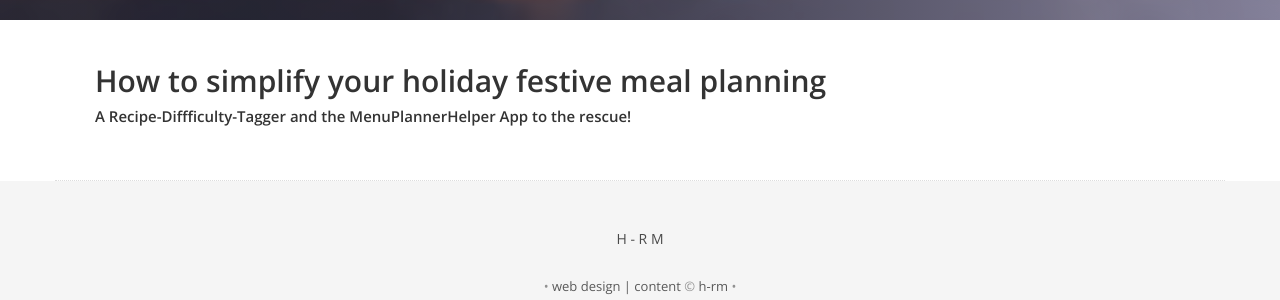
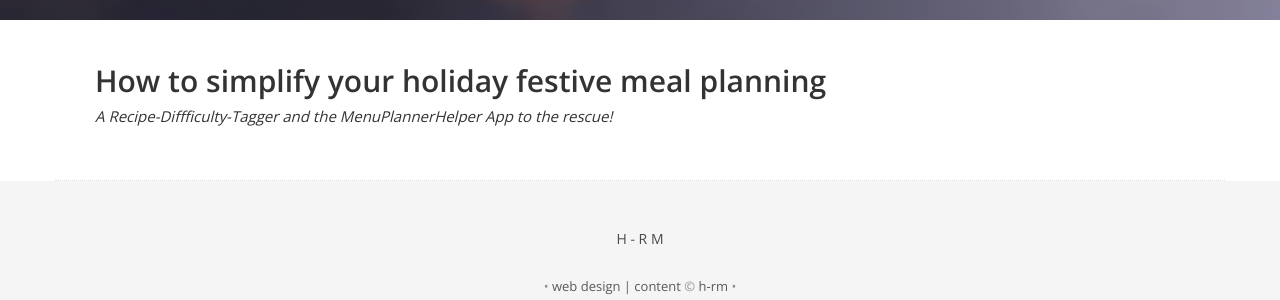
Before and after one commit to hengrumay/hengrumay.github.io, a Jekyll site: the page built from blog.html, in a window 1280 px wide. Shown: the part 302-602 px from the top of the page. Built offline with Jekyll 4.4.1, drawn with Linux system fonts in a browser that asks for light colours; nearby versions of some CDN libraries; some web fonts are replaced.

Commit message:
format subtitle

```diff
--- a/blog.html
+++ b/blog.html
@@ -33,7 +33,7 @@ permalink: /blog/
         {% for post in site.posts %}
         <div class="post-area">
           <a href="{{ post.url | prepend: site.baseurl }}" class="bold">{{ post.title }}</a>
-          <p class="bold">{{ post.subtitle }}</p>
+          <p class="italic">{{ post.subtitle }}</p>
           <!--p class="post-date">{{ post.date | date_to_long_string }}</p-->
           <p>
             {{ post.content | strip_html | truncatewords: 50 }}
```
